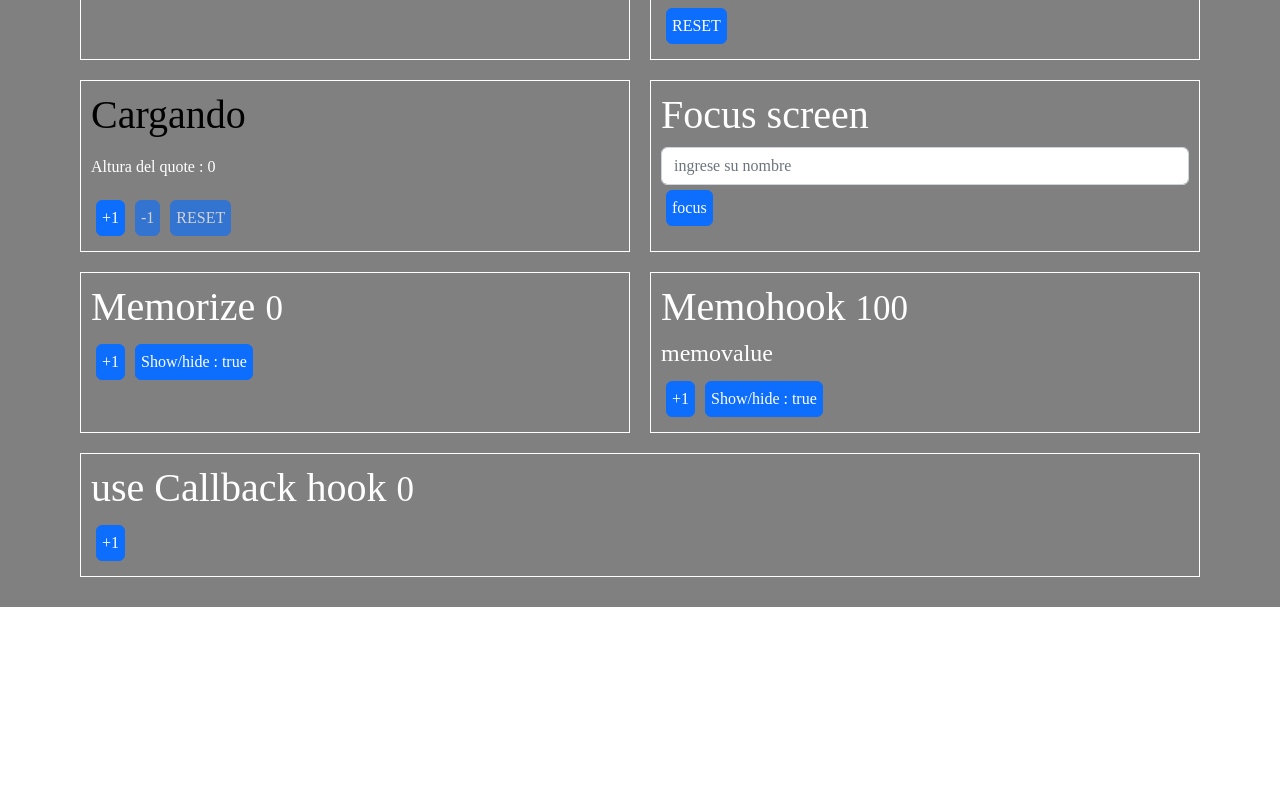
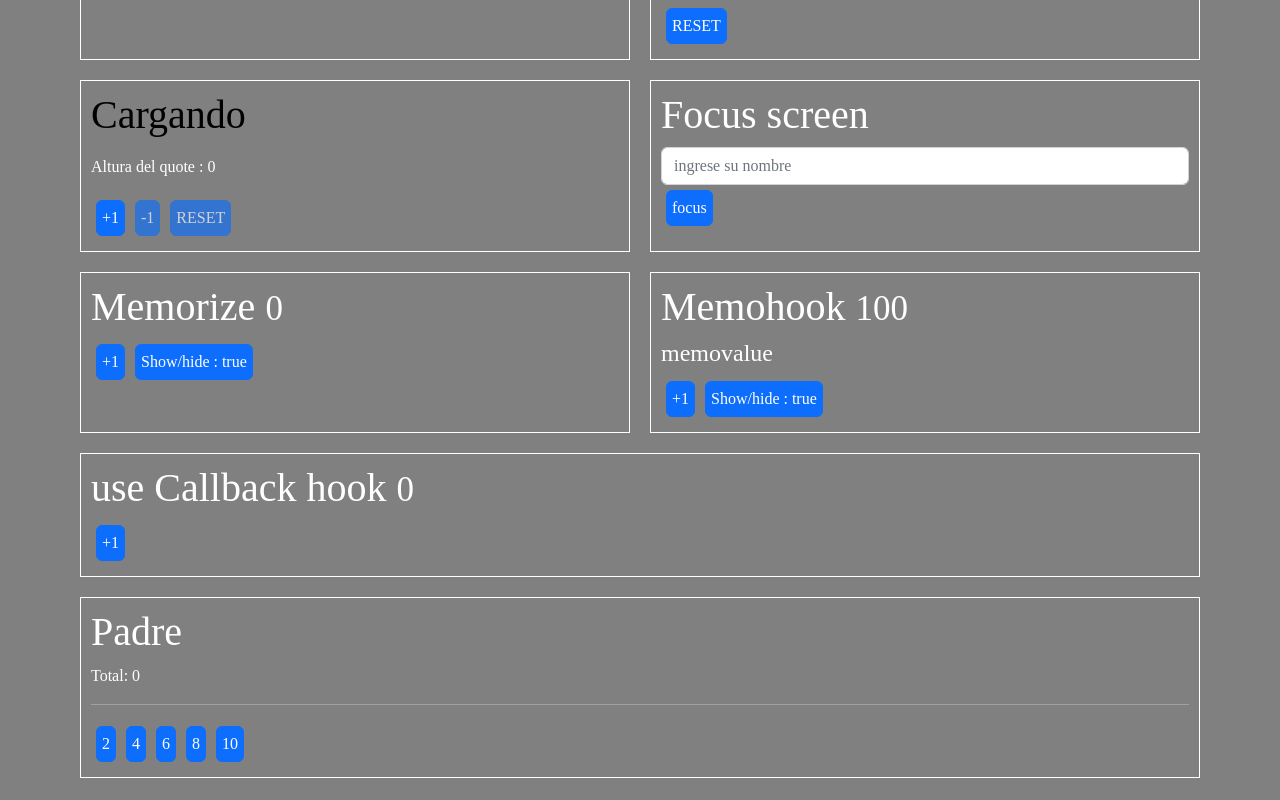
Before and after one commit to cmfraile/-CURSO-REACT-Hooks, a React (Vite) app: page / in a window 1280 px wide. Shown: the part 421-1221 px from the top of the page. Before the commit the page ends 1028 px from the top, so only its background shows below. Built offline with nearby package versions, Linux system fonts and the light colour scheme; no server answers.

Commit message:
tarea realizada. Vamos a darle la vuelta y tratar solo de que no se llame la wea

```diff
--- a/src/App.tsx
+++ b/src/App.tsx
@@ -24,6 +24,9 @@ const App = () => {
             <div className="row">
                 <div className="col"><hooks.callbackhook/></div>
             </div>
+            <div className="row">
+                <div className="col"><hooks.Padre/></div>
+            </div>
         </div>
         </>
     )
--- a/src/hooks/index.ts
+++ b/src/hooks/index.ts
@@ -8,3 +8,4 @@ export * from './07-useLayoutEffect';
 export * from './08-memos';
 export * from './09-memohook';
 export * from './10-callbackhook';
+export * from './tareamemo/Padre';
--- /dev/null
+++ b/src/hooks/tareamemo/Hijo.tsx
@@ -0,0 +1,15 @@
+import { memo } from "react";
+
+export const Hijo = memo(({ numero, incrementar }:{numero:number,incrementar:(value:number) => void}) => {
+
+    console.log('  Me volví a generar :(  ');
+
+    return (
+        <button
+            className="btn btn-primary mr-3"
+            onClick={ () => incrementar( numero ) }
+        >
+            { numero }
+        </button>
+    )
+})
--- /dev/null
+++ b/src/hooks/tareamemo/Padre.tsx
@@ -0,0 +1,32 @@
+import { Hijo } from './Hijo'
+import { useCallback, useState, useEffect } from 'react';
+
+export const Padre = () => {
+
+    const numeros = [2,4,6,8,10];
+    const [valor, setValor] = useState(0);
+
+    //const incrementar = ( num:number ) => {setValor( valor + num )};
+    const incrementar = useCallback((value:number) => {setValor((c) => c+value)},[]);
+
+    return (
+        <div>
+            <h1>Padre</h1>
+            <p> Total: { valor } </p>
+
+            <hr />
+
+            {
+                numeros.map( n => (
+                    <Hijo
+                        key={ n }
+                        numero={ n }
+                        incrementar={ incrementar }
+                    />
+                ))
+            }
+
+            {/* <Hijo /> */}
+        </div>
+    )
+}
--- a/src/main.tsx
+++ b/src/main.tsx
@@ -5,7 +5,10 @@ import './main.sass'
 import '../node_modules/bootstrap/dist/css/bootstrap.min.css';
 
 ReactDOM.createRoot(document.getElementById('root') as HTMLElement).render(
+  /*
   <React.StrictMode>
     <App />
   </React.StrictMode>
+  */
+  <App />
 )
```
